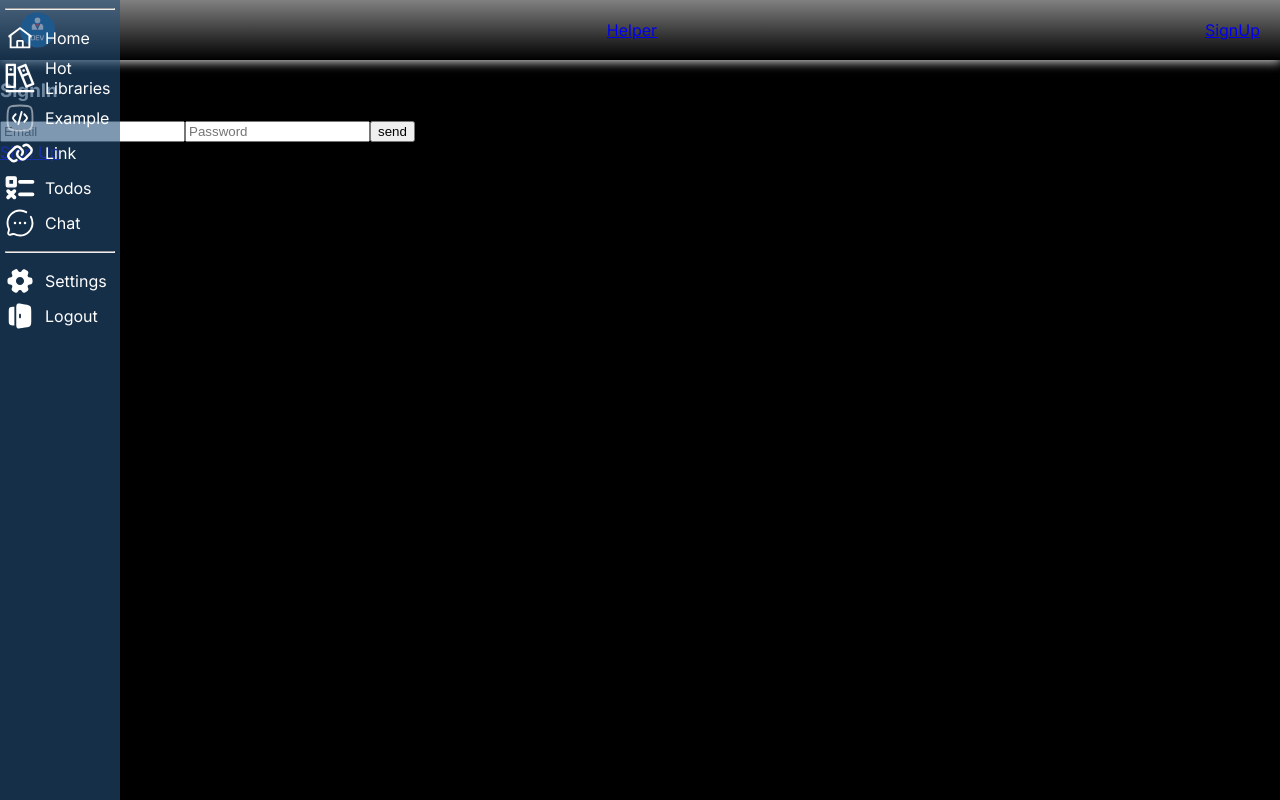
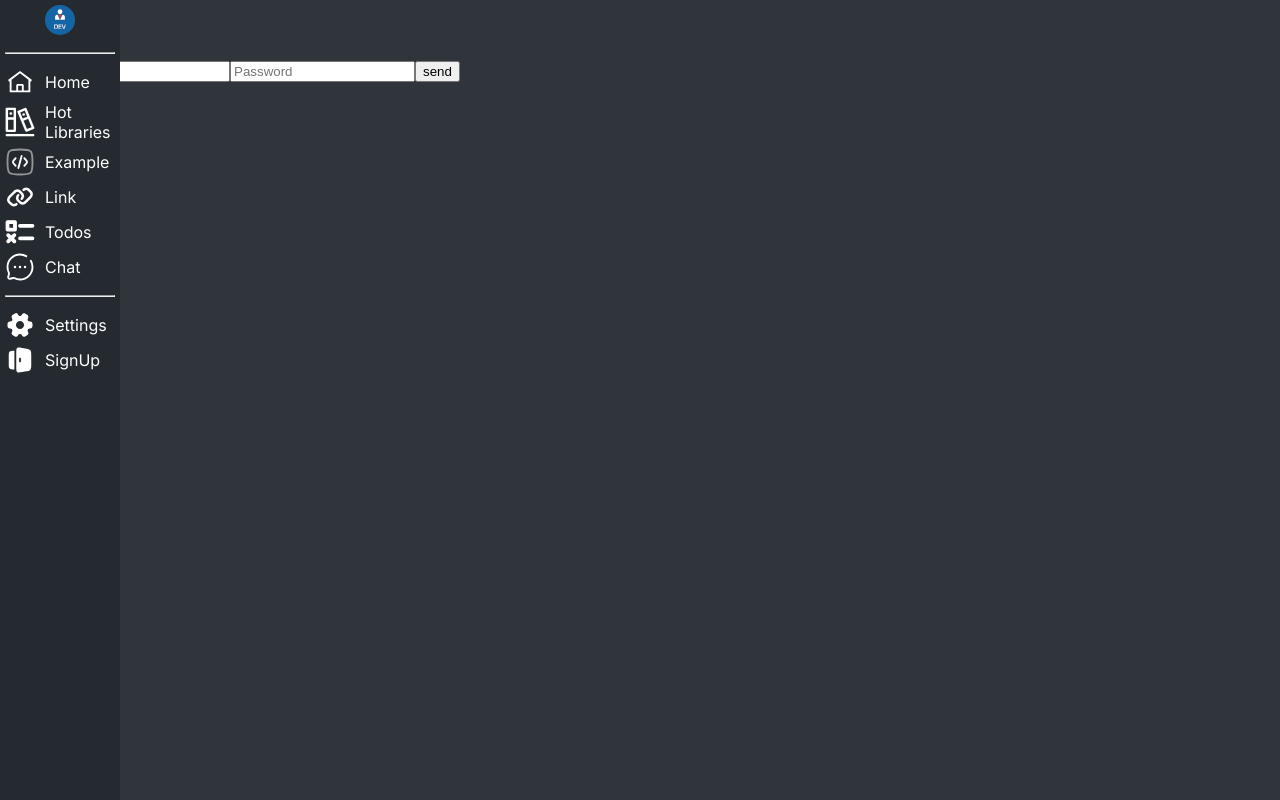
Before and after one commit to shinkar94/helper, a Next.js app: page /Page/library in a window 1280 px wide. Built offline with nearby package versions, Linux system fonts and the light colour scheme; no server answers.

Commit message:
style: update style sidebar

```diff
--- a/src/app/globals.css
+++ b/src/app/globals.css
@@ -2,9 +2,28 @@ body{
     padding: 0;
     margin: 0;
     border: 0;
-    background: black;
+    background: #30353B;
     color: var(--gl-color);
 }
+.homeWrapper{
+    /*background: #190019;*/
+}
+.contentWrapper{
+    margin-left: 45px;
+}
 :root {
-    --gl-color: rgb(215,215,215)
+    --gl-color: rgb(215,215,215);
+    --gl-black-900: #252A30;
+    --gl-black: #30353B;
+    --gl-violet-900: #190019;
+    --gl-violet-800: #2b123c;
+    --gl-violet-600: #522b5b;
+    --gl-violet-300: #854f6c;
+    --gl-purpur: #dfb6b2;
+    --gl-white: #fbe4d8;
+    --gl-red: #ae445a;
+    --gl-gold: #f39f5a;
+    --gl-blue-900: rgba(38, 81, 124, 0.59);
+    --gl-blue-600: #26517C;
+
 }
--- a/src/components/pages/home/index.tsx
+++ b/src/components/pages/home/index.tsx
@@ -25,9 +25,8 @@ export const HomePage:FC<HomePageType> = ({children}) => {
         }
     }, [data]);
     return (
-        <div className={s.homeWrapper}>
-            <Header/>
-            <div className={s.contentWrapper}>
+        <div className={'homeWrapper'}>
+            <div className={'contentWrapper'}>
                 <Sidebar/>
                 {isLoading
                     ? <h1>Loading.....</h1>
--- a/src/components/widgets/sidebar/index.tsx
+++ b/src/components/widgets/sidebar/index.tsx
@@ -2,14 +2,48 @@
 import s from './sideBar.module.css'
 import Link from "next/link";
 import {useState} from "react";
-import {ChatIcon, CodeIcon, ExitIcon, HomeIcon, LibIcon, LinkIcon, SettingsIcon, TodoIcon} from "@/components/shared";
+import {
+    ChatIcon,
+    CodeIcon,
+    ExitIcon,
+    HomeIcon,
+    LibIcon,
+    LinkIcon,
+    SettingsIcon,
+    TodoIcon,
+    UserDefault
+} from "@/components/shared";
+import {useAuthStore} from "@/app/store";
+import Image from "next/image";
+import {removeUser} from "@/app/store/authStore";
+import {PayloadType} from "@/app/service/generate-token/generateToken";
 export const Sidebar = () =>{
+    const user:PayloadType = useAuthStore((state) => state.user)
+    const initialization = useAuthStore((state) => state.initialization)
     const [showSideBar, setShowSideBar] = useState(false)
     const toggleShowSidebar = () => {
         setShowSideBar(!showSideBar)
     }
+    const logOut = async (event: React.MouseEvent<HTMLDivElement>) => {
+        event.preventDefault()
+        try {
+            const response = await fetch("/api/auth/logout", {
+                method: "GET",
+                headers: { "Content-Type": "application/json" },
+            });
+            if(response.status){
+                removeUser()
+            }
+            console.log(response)
+        } catch (error) {
+            console.log(error);
+        }
+    };
     return(
         <div className={`${s.Sidebar} ${showSideBar && s.open}`}>
+            <div className={s.blockLink}>
+                <div className={s.linkImage}><Link href={'/'} ><div className={s.linkSvg}>{user.avatarUrl ? <Image src={user.avatarUrl} width={30} height={30} alt={'logoImg'}/> : <UserDefault/>}</div></Link></div>
+            </div>
             <hr className={s.line}/>
             <div className={s.blockLink}>
                 <div className={s.link}><Link href={'/'} ><div className={s.linkSvg}><HomeIcon /></div> Home</Link></div>
@@ -22,7 +56,9 @@ export const Sidebar = () =>{
             <hr className={s.line}/>
             <div className={s.blockLink}>
                 <div className={s.link}><Link href={''} ><div className={s.linkSvg}><SettingsIcon/></div> Settings</Link></div>
-                <div className={s.link}><Link href={''} ><div className={s.linkSvg}><ExitIcon/></div> Logout</Link></div>
+                {initialization
+                    ? <div className={s.link} onClick={logOut}><Link href={''} ><div className={s.linkSvg}><ExitIcon/></div> Logout</Link></div>
+                    : <div className={s.link}><Link href={'/Page/user/sign-up'} ><div className={s.linkSvg}><ExitIcon/></div> SignUp</Link></div>}
             </div>
         </div>
     )
--- a/src/components/widgets/sidebar/sideBar.module.css
+++ b/src/components/widgets/sidebar/sideBar.module.css
@@ -7,7 +7,7 @@
     display: flex;
     flex-direction: column;
     justify-content: flex-start;
-    background: rgba(38, 81, 124, 0.59);
+    background: var(--gl-black-900);
     height: 100vh;
     transition: width 0.5s ease-in-out;
 }
@@ -31,11 +31,23 @@
     padding: 5px;
 }
 
+.Sidebar .blockLink img{
+    border-radius: 50%;
+}
+
 .Sidebar .blockLink .link{
-
+    border-radius: 4px;
+}
+.Sidebar .blockLink .linkImage{
+    display: flex;
+    justify-content: center;
+}
+.Sidebar .blockLink .linkImage svg{
+    width: 30px;
+    height: 30px;
 }
 .Sidebar .blockLink .link:hover{
-    background: #26517C;
+    background: var(--gl-gold);
 }
 .Sidebar .blockLink .link a{
     display: flex;
@@ -43,6 +55,12 @@
     gap: 10px;
     text-decoration: none;
     color: #ffffff;
+}
+.Sidebar .blockLink{
+    display: flex;
+    flex-direction: column;
+    gap: 5px;
+    padding: 5px;
 }
 .Sidebar .blockLink .link .linkSvg{
     width: 30px;
```
